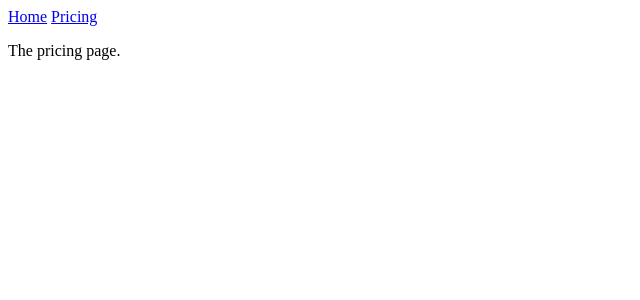
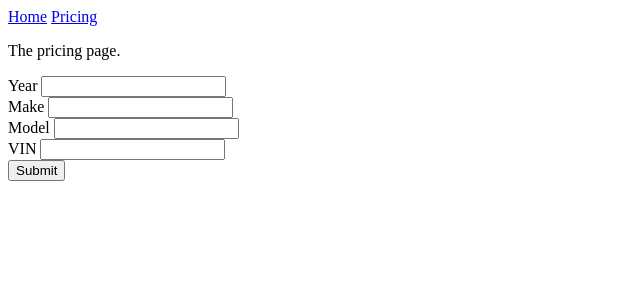
Before and after one commit to naterpotatoers/Romo-Towing, a Flask app: page /Pricing in a window 1280 px wide. Shown: the top 300 px of the page, without its empty margins (0-640 px from the left). Run offline with Flask 2, Linux system fonts and the light colour scheme; some libraries are stand-ins or nearby versions.

Commit message:
added vehicle db table and form

```diff
--- a/app/__init__.py
+++ b/app/__init__.py
@@ -2,13 +2,10 @@ from flask import Flask
 from config import Config
 from flask_sqlalchemy import SQLAlchemy
 from flask_bootstrap import Bootstrap
-
 
 app = Flask(__name__)
 app.config.from_object(Config)
 db = SQLAlchemy(app)
 bootstrap = Bootstrap(app)
 
-
-
-from app import routes
+from app import routes, models
--- a/app/forms.py
+++ b/app/forms.py
@@ -0,0 +1,11 @@
+from flask_wtf import FlaskForm
+from wtforms import StringField, PasswordField, BooleanField, SubmitField, TextAreaField
+from wtforms.validators import ValidationError, DataRequired, Email, EqualTo, Length
+from app.models import Vehicle
+
+class VehicleForm(FlaskForm):
+    year = StringField('Year', validators=[DataRequired()])
+    make = StringField('Make', validators=[DataRequired()])
+    model = StringField('Model', validators=[DataRequired()])
+    vin = StringField('VIN', validators=[DataRequired()])
+    submit = SubmitField('Submit')
--- a/app/routes.py
+++ b/app/routes.py
@@ -1,12 +1,20 @@
 from app import app, db
 from flask import render_template, flash, redirect, url_for
-
+from app.forms import VehicleForm
+from app.models import Vehicle
 
 @app.route('/')
 @app.route('/Home')
 def home():
     return render_template('home.html')
 
-@app.route('/Pricing')
+@app.route('/Pricing', methods=['GET', 'POST'])
 def pricing():
-    return render_template('pricing.html')
+    form = VehicleForm()
+    if form.validate_on_submit():
+        vehicle = Vehicle(year=form.year.data, make=form.make.data, model=form.model.data, vin=form.vin.data)
+        db.session.add(vehicle)
+        db.session.commit()
+        flash('Congratulations, you are now a registered user!')
+        return redirect(url_for('pricing'))
+    return render_template('pricing.html', form=form)
--- a/app/templates/pricing.html
+++ b/app/templates/pricing.html
@@ -1,5 +1,9 @@
 {% extends "base.html" %}
-
+{% import 'bootstrap/wtf.html' as wtf %}
 {% block content %}
 <p>The pricing page.</p>
+{% if form %}
+{{ wtf.quick_form(form) }}
+{% endif %}
+
 {% endblock %}
--- a/main.py
+++ b/main.py
@@ -1,5 +1,6 @@
 from app import app, db
+from app.models import Vehicle
 
 @app.shell_context_processor
 def make_shell_context():
-    return {'db': db}
+    return {'db': db, 'Vehicle': Vehicle}
```
Also changed, not shown: app/models.py (+12 -0 lines), app.db, 5 other files.
